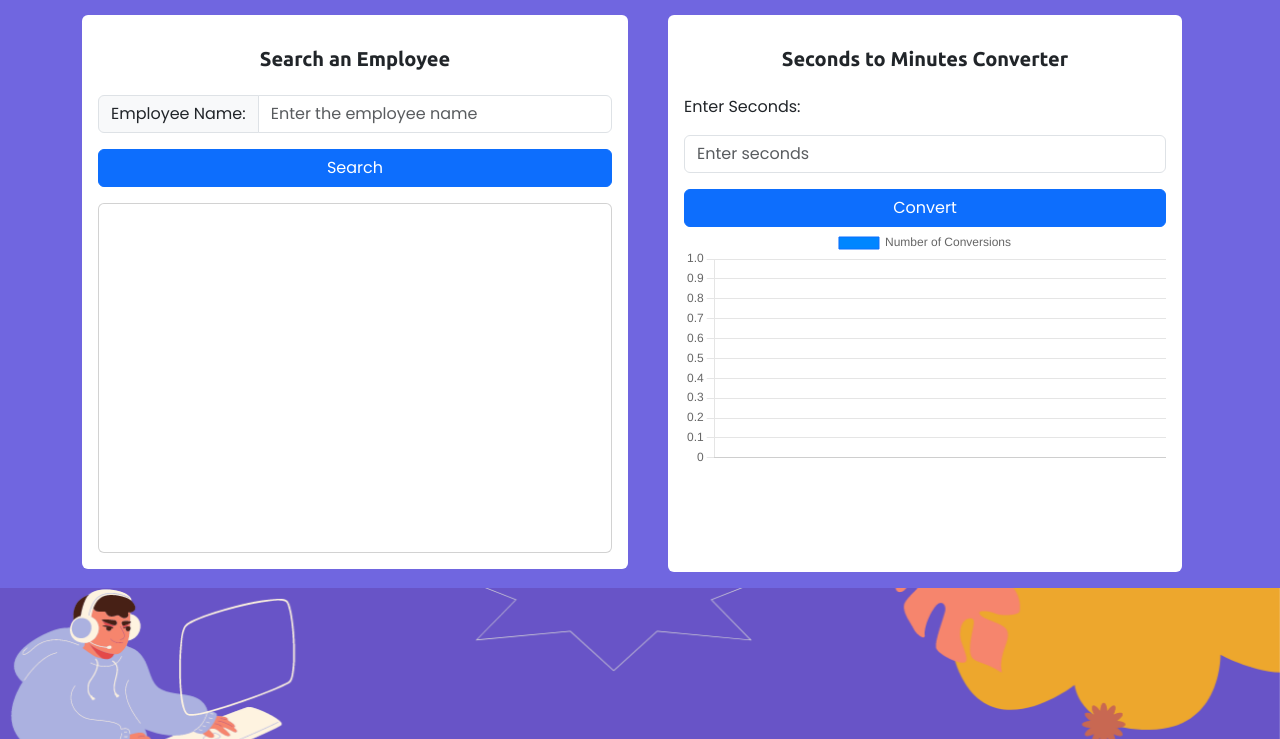
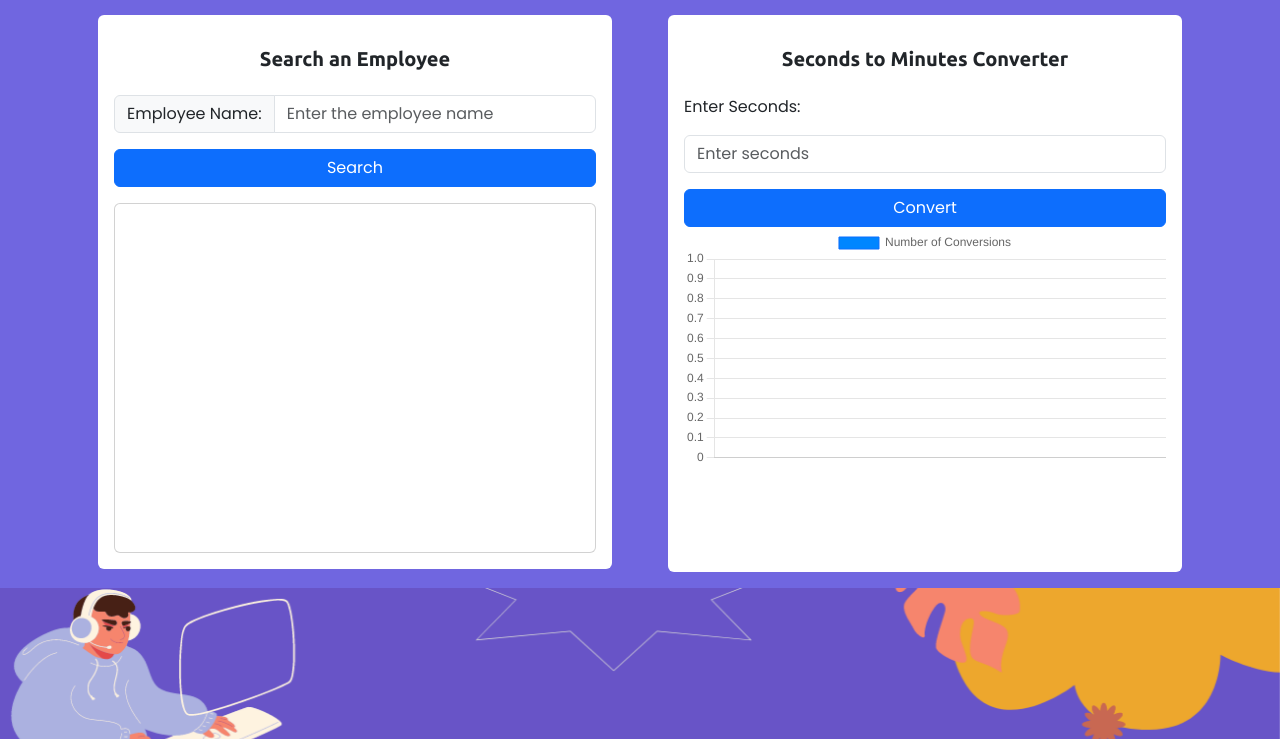
Before and after one commit to noobutwiz/mytools, a plain HTML site: page index.html in a window 1280 px wide. Shown: the part 61-800 px from the top of the page. Drawn offline with nearby package versions, Linux system fonts and the light colour scheme; some packages are replaced by stand-ins of ours; a script that the page names is missing.

Commit message:
Update index.html

```diff
--- a/index.html
+++ b/index.html
@@ -212,7 +212,7 @@
           <div class="row">
             <!-- Search an Employee -->
             <div class="col-lg-6 col-md-12">
-              <div class="card p-3 border-0 mt-3">
+              <div class="card p-3 border-0 m-3">
                 <div
                   class="card p-3 justify-content-center align-items-center border-0"
                 >
```
